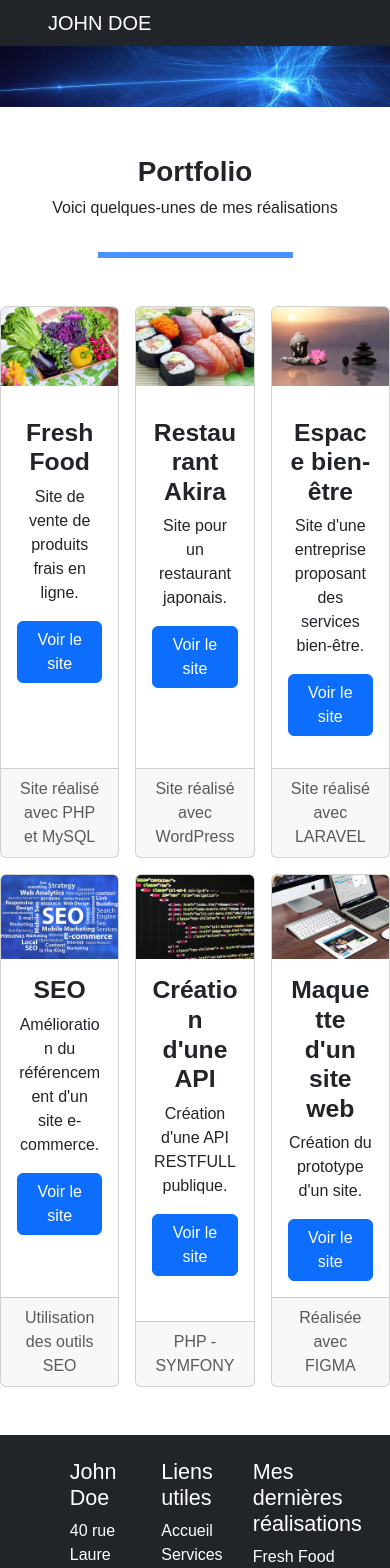
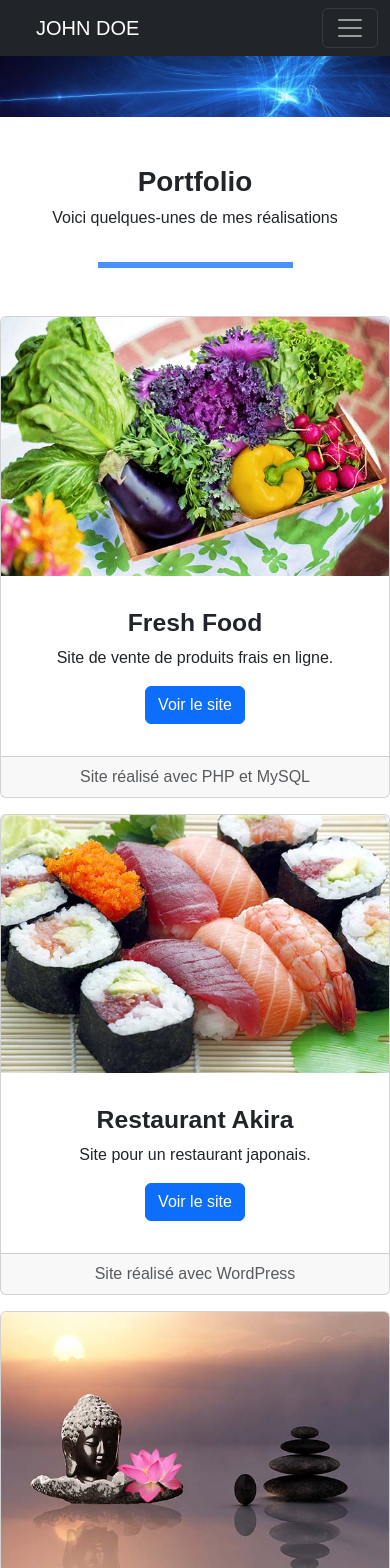
Before and after one commit to Nawal-Mhamed/creez-votre-portfolio-avec-react, a React (Create React App) app: page /portfolio in a window 390 px wide. Shown: the top 1568 px of the page. Built offline with nearby package versions, Linux system fonts and the light colour scheme.

Commit message:
Adding responsive classes

```diff
--- a/src/components/Footer.jsx
+++ b/src/components/Footer.jsx
@@ -4,8 +4,8 @@ import { Link } from "react-router-dom";
 const Footer = () => {
   return (
     <footer class="container-fluid bg-dark text-white py-4 pb-5">
-      <div class="row mx-auto w-75">
-        <div class="col-4">
+      <div class="row mx-auto gap-md-0 gap-sm-3 w-75">
+        <div class="col-md-4 col-sm-12">
           <h4>John Doe</h4>
           <p>
             40 rue Laure Diebold
@@ -41,7 +41,7 @@ const Footer = () => {
           </div>
         </div>
 
-        <div class="col-4">
+        <div class="col-md-4 col-sm-12">
           <h4>Liens utiles</h4>
           <ul class="list-unstyled mb-2 mb-lg-0">
             <li>
@@ -72,7 +72,7 @@ const Footer = () => {
           </ul>
         </div>
 
-        <div class="col-4">
+        <div class="col-md-4 col-sm-12">
           <h4>Mes dernières réalisations</h4>
           <ul class="list-unstyled mb-2 mb-lg-0">
             <li>
--- a/src/components/Nav.jsx
+++ b/src/components/Nav.jsx
@@ -5,16 +5,27 @@ const Nav = () => {
   return (
     <nav class="text-uppercase navbar navbar-expand-lg navbar-dark bg-dark">
       <div class="container-fluid">
-        <div class="container">
+        <div>
           <Link to="/" class="navbar-brand ps-4">
             John Doe
           </Link>
         </div>
+                <button
+          className="navbar-toggler"
+          type="button"
+          data-bs-toggle="collapse"
+          data-bs-target="#navbarNavDropdown"
+          aria-controls="navbarNavDropdown"
+          aria-expanded="false"
+          aria-label="Toggle navigation"
+        >
+          <span className="navbar-toggler-icon"></span>
+        </button>
         <div
-          class="collapse navbar-collapse container justify-content-end"
+          class="collapse navbar-collapse md-d-flex justify-content-end"
           id="navbarNavDropdown"
         >
-          <ul class="navbar-nav mb-2 mb-lg-0">
+          <ul class="navbar-nav mb-2 mb-lg-0 ps-4">
             <li class="nav-item">
               <NavLink
                 to="/"
--- a/src/pages/Home.jsx
+++ b/src/pages/Home.jsx
@@ -54,7 +54,7 @@ const Home = () => {
               {users.map((user) => (
                 <section class="container-fluid">
                   <div class="row">
-                    <article class="col-6">
+                    <article class="col-md-6 col-sm-12">
                       <img
                         src={user.avatar_url}
                         alt={user.name}
@@ -62,7 +62,7 @@ const Home = () => {
                         class="img-fluid p-3"
                       ></img>
                     </article>
-                    <article class="col-6 p-3">
+                    <article class="col-md-6 col-sm-12 p-3">
                       <p>
                         <i class="bi bi-person"></i>
                         &nbsp;
@@ -111,11 +111,11 @@ const Home = () => {
       {/* Informations John Doe */}
       <section
         id="apropos"
-        class="shadow rounded grid gap-5 mx-auto p-4 mb-5 w-75"
+        class="shadow rounded grid gap-5 mx-auto p-4 mb-5 col-md-9 col-sm-11"
       >
         {/* À propos */}
-        <div class="row">
-          <article class="col-6">
+        <div class="row gap-3">
+          <article class="col-md col-sm-12">
             <h3>À propos</h3>
             <hr class="border border-primary border-3 opacity-75 mb-5"></hr>
             <img
@@ -145,7 +145,7 @@ const Home = () => {
           </article>
 
           {/* Compétences */}
-          <article class="col-6">
+          <article class="col-md col-sm-12">
             <h3>Mes compétences</h3>
             <hr class="border border-primary border-3 opacity-75 mb-5"></hr>
             <p>
--- a/src/pages/LegalNotices.jsx
+++ b/src/pages/LegalNotices.jsx
@@ -15,7 +15,7 @@ const LegalNotices = () => {
           <hr class="border border-primary border-3 opacity-75 mb-5 w-50"></hr>
         </header>
 
-        <div class="accordion w-75 mx-auto pb-5" id="accordionExample">
+        <div class="accordion col-md-9 col-sm-11 mx-auto pb-5" id="accordionExample">
           {/* Informations éditeur du site */}
           <div class="accordion-item">
             <h2 class="accordion-header">
--- a/src/pages/Projects.jsx
+++ b/src/pages/Projects.jsx
@@ -27,10 +27,10 @@ const Projects = () => {
         </header>
 
         {/* Contenu du Portfolio */}
-        <section class="container mx-auto mb-5">
+        <section class="container mx-auto mb-5 col-md-9 col-sm">
           <div class="row gap-3 mb-3">
             {/* Projet Fresh Food */}
-            <article class="col gap-3 card text-center p-0">
+            <article class="col-md col-sm-12 gap-3 card text-center p-0">
               <img src={FreshFood} class="card-img-top" alt="" title=""></img>
               <div class="card-body">
                 <h2>Fresh Food</h2>
@@ -47,7 +47,7 @@ const Projects = () => {
             </article>
 
             {/* Projet Restaurant Akira */}
-            <article class="col gap-3 card text-center p-0">
+            <article class="col-md col-sm-12 gap-3 card text-center p-0">
               <img src={Akira} class="card-img-top" alt="" title=""></img>
               <div class="card-body">
                 <h2>Restaurant Akira</h2>
@@ -62,7 +62,7 @@ const Projects = () => {
             </article>
 
             {/* Projet Espace bien-être */}
-            <article class="col gap-3 card text-center p-0">
+            <article class="col-md col-sm-12 gap-3 card text-center p-0">
               <img src={Zen} class="card-img-top" alt="" title=""></img>
               <div class="card-body">
                 <h2>Espace bien-être</h2>
@@ -79,7 +79,7 @@ const Projects = () => {
 
           <div class="row gap-3">
             {/* Projet SEO */}
-            <article class="col card text-center p-0">
+            <article class="col-md col-sm-12 card text-center p-0">
               <img src={SEO} class="card-img-top" alt="" title=""></img>
               <div class="card-body">
                 <h2>SEO</h2>
@@ -94,7 +94,7 @@ const Projects = () => {
             </article>
 
             {/* Projet API */}
-            <article class="col card text-center p-0">
+            <article class="col-md col-sm-12 card text-center p-0">
               <img src={API} class="card-img-top" alt="" title=""></img>
               <div class="card-body">
                 <h2>Création d'une API</h2>
@@ -107,7 +107,7 @@ const Projects = () => {
             </article>
 
             {/* Projet Maquette */}
-            <article class="col card text-center p-0">
+            <article class="col-md col-sm-12 card text-center p-0">
               <img src={Website} class="card-img-top" alt="" title=""></img>
               <div class="card-body">
                 <h2>Maquette d'un site web</h2>
--- a/src/pages/Services.jsx
+++ b/src/pages/Services.jsx
@@ -19,10 +19,10 @@ const Services = () => {
           <hr class="border border-primary border-3 opacity-75 mb-5 w-50"></hr>
         </header>
 
-        <section class="container mx-auto mb-5">
+        <section class="container mx-auto mb-5 col-md-9 col-sm">
           <div class="row gap-4">
             {/* UX Design */}
-            <article class="col gap-3 card text-center align-items-center p-0">
+            <article class="col-md-4 col-sm-12 gap-3 card text-center align-items-center p-0">
               <div class="pt-5">
                 <i class="bi bi-brush"></i>
               </div>
@@ -39,7 +39,7 @@ const Services = () => {
             </article>
 
             {/* Développement web */}
-            <article class="col gap-3 card text-center align-items-center p-0">
+            <article class="col-md-4 col-sm-12 gap-3 card text-center align-items-center p-0">
               <div class="pt-5">
                 <i class="bi bi-code-slash"></i>
               </div>
@@ -55,7 +55,7 @@ const Services = () => {
             </article>
 
             {/* Référencement */}
-            <article class="col gap-3 card text-center align-items-center p-0">
+            <article class="col-md-4 col-sm-12 gap-3 card text-center align-items-center p-0">
               <div class="pt-5">
                 <i class="bi bi-search"></i>
               </div>
```
